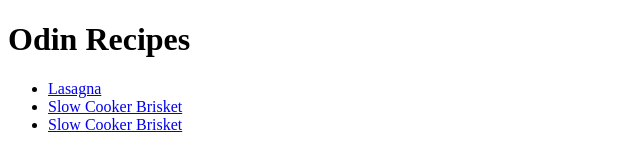
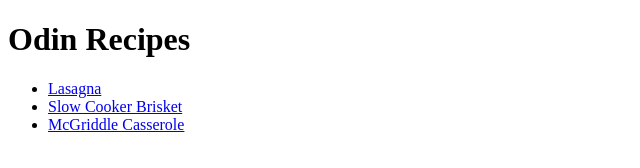
Before and after one commit to nwoodell1/odin-recipes, a plain HTML site: page index.html in a window 1280 px wide. Shown: the full height of the page, 0-640 px from the left. Drawn offline with Linux system fonts and the light colour scheme.

Commit message:
fixed link text for index file on the breakfast casserole

```diff
--- a/index.html
+++ b/index.html
@@ -10,7 +10,7 @@
     <ul>
         <li><a href="./recipes/lasagna.html">Lasagna</a></li>
         <li><a href="./recipes/brisket.html">Slow Cooker Brisket</a></li>
-        <li><a href="./recipes/mcgriddle-casserole.html">Slow Cooker Brisket</a></li>
+        <li><a href="./recipes/mcgriddle-casserole.html">McGriddle Casserole</a></li>
 
     </ul>
 </body>
```
